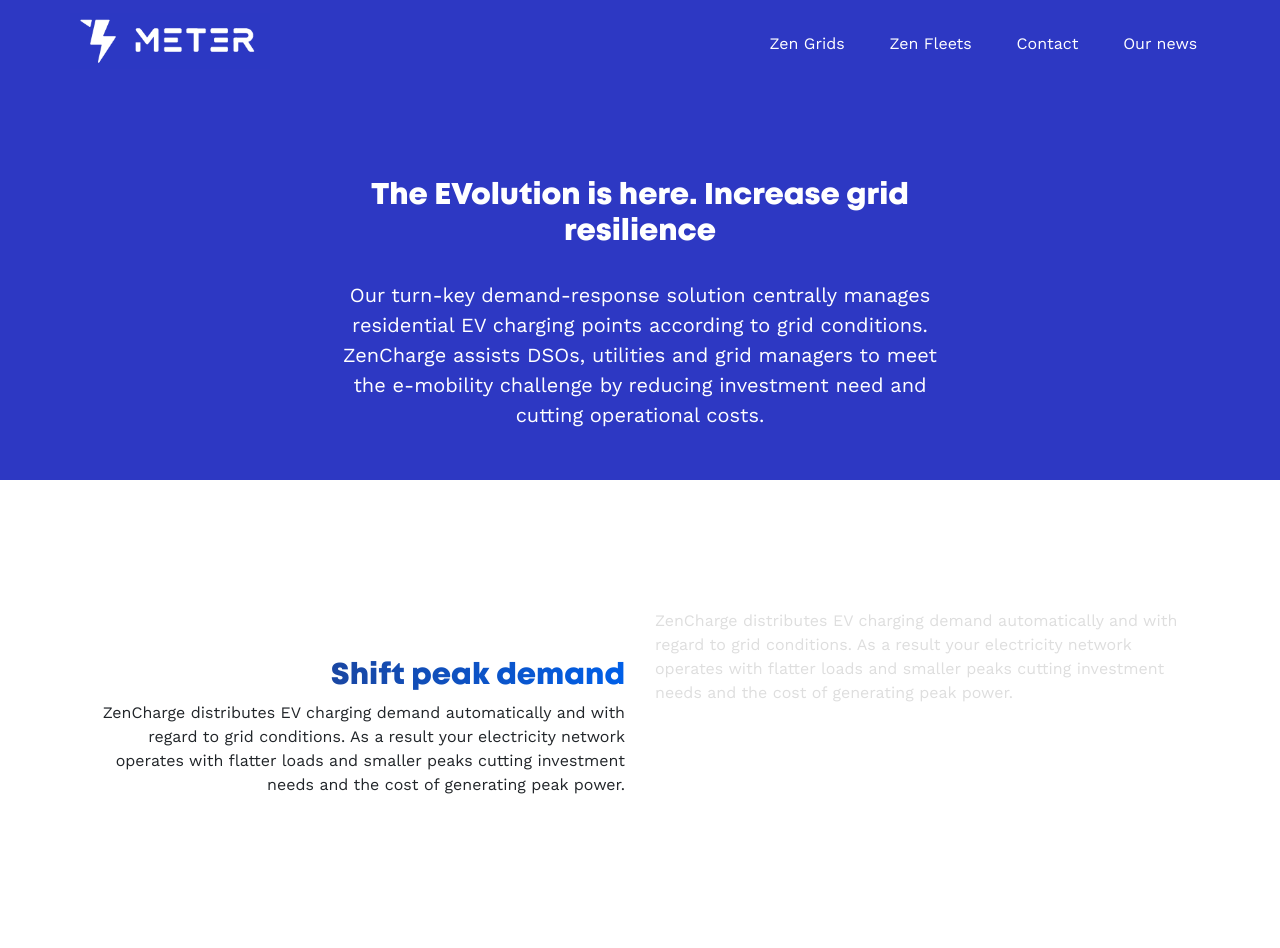
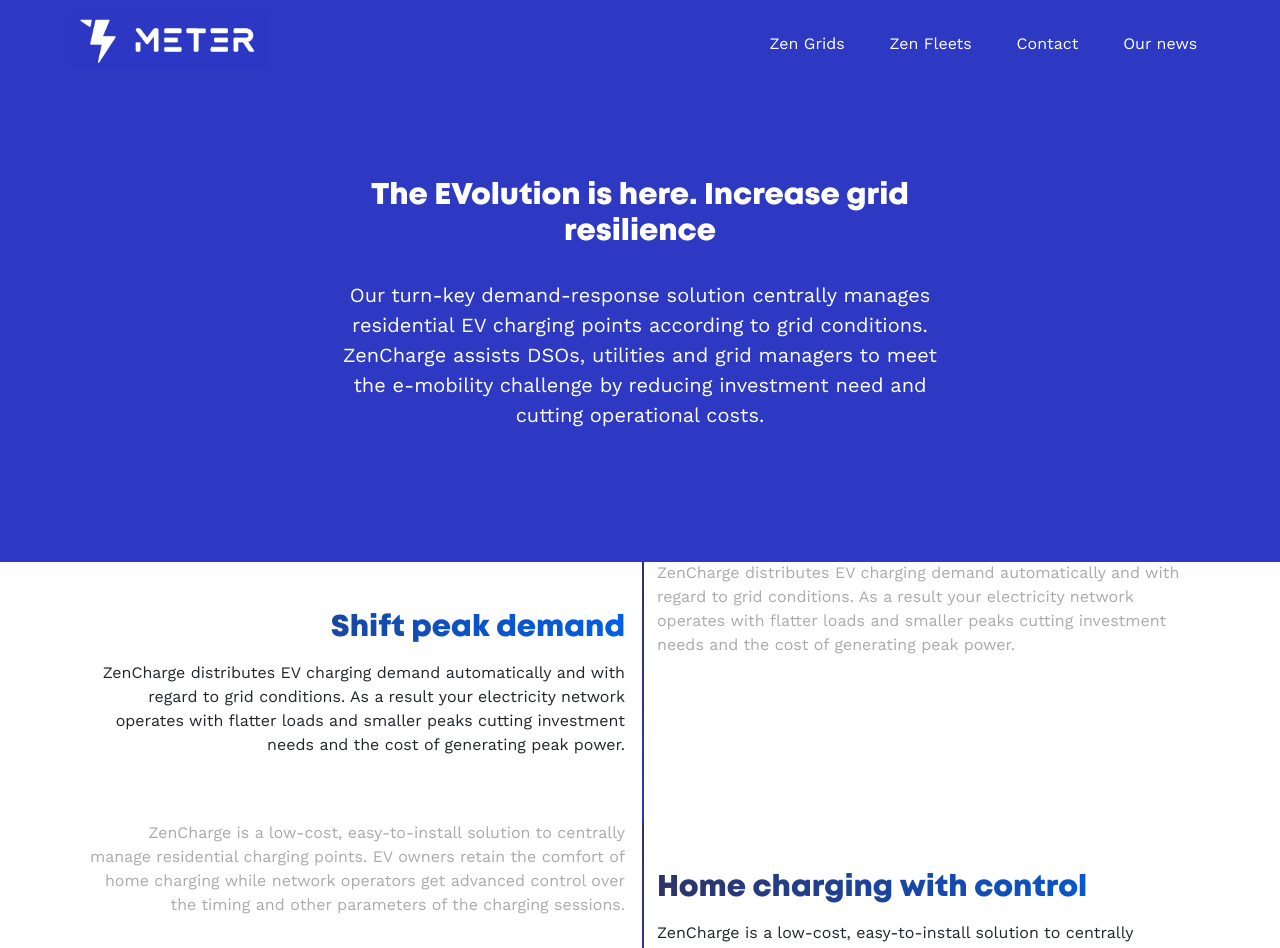
Before and after one commit to K6NO/met3rv2, a React (Create React App) app: page / in a window 1280 px wide. Shown: the top 948 px of the page. Built offline with nearby package versions, Linux system fonts and the light colour scheme.

Commit message:
Add mid-line to feature page

```diff
--- a/src/components/FeatureBackground/FeatureBackground.js
+++ b/src/components/FeatureBackground/FeatureBackground.js
@@ -5,14 +5,11 @@
 const StyledContainer = styled.div`
     position: absolute;
     width: 100%;
-    height: ${`${window.innerHeight * .8}px`};
+    height: 100px;
     top: 0;
     left: 0;
     overflow: hidden;
     z-index:-1;
-    @media ${device.md} {
-        height: ${`${window.innerHeight * .6}px`};
-    }
 `;
 
 const StyledBackground = styled.div`
--- a/src/modules/colors.js
+++ b/src/modules/colors.js
@@ -7,10 +7,12 @@
     pink: '#A265E9',
     text: '#2C2C2C',
     lightText: '#DEDEDE',
+    midText: '#aaaaaa',
     gradientText: 'linear-gradient(to right, #2F3268, #005FE8)',
     gradientTextWebkit: '-webkit-linear-gradient(left #2F3268, #005FE8)',
     gradientTextMoz: '-moz-linear-gradient(left, #2F3268, #005FE8)',
     gradientTextMs: '-ms-linear-gradient(left, #2F3268, #005FE8)',
     gradientTextO: '-o-linear-gradient(left, #2F3268, #005FE8)',
     gradientBg: 'linear-gradient(to bottom, #2F3268, #2D38C3)',
+    gradientLine: 'linear-gradient(to bottom, #2F3268, #2D38C3)',
 }
--- a/src/pages/FeaturePage/FeaturePage.js
+++ b/src/pages/FeaturePage/FeaturePage.js
@@ -10,12 +10,13 @@
 const StyledJumbotron = styled(Row)`
   height: ${`${window.innerHeight * .8}px`};
   padding: 3rem 1rem;
+  background: #2D38C3;
   @media ${device.lg} {
     height: ${`${window.innerHeight * .6}px`};
-    /* height: 50vh; */
     padding: 6rem 0;
   }
 `;
+
 const StyledFeatureHeader = styled(StyledHeader2)`
     text-align: ${props => props.i%2 === 0 ? 'right' : 'left'};
     font-size: 30px;
@@ -33,8 +34,20 @@
 `;
 const StyledLightText = styled.p`
   text-align: ${props => props.i%2 === 0 ? 'left' : 'right'};
-  color: ${Colors.lightText};
+  color: ${Colors.midText};
 `;
+
+const stylee = {
+  borderRight: '2px solid #ffffff',
+  borderLeft: '2px solid #FFffff',
+  backgroundImage: 'linear-gradient(to bottom, #2F3268, #2D38C3)',
+  backgroundSize: '2px 100%',
+  backgroundPosition:'0 100% 0 0',
+  backgroundRepeat:'no-repeat'
+}
+// style={i%2 === 0 ? {borderRight: `2px solid ${Colors.gradientLine}`} : {borderLeft: `1px solid ${Colors.gradientLine}`}}>
+// style={i%2 !== 0 ? {borderRight: `2px solid ${Colors.gradientLine}`} : {borderLeft: `1px solid ${Colors.gradientLine}`}}>
+
 const FeaturePage = (props) => (
   <div id="FeaturePage">
     <FeatureBackground />
@@ -46,21 +59,22 @@
     </StyledJumbotron>
     <StyledContainer >
         {Texts.grid.features.map((feature, i) =>
-                <Row className="py-5" key={i}>
+            <Row key={i}>
                 <Col xs={12}
                   md={i%2 === 0 ? {size: 6, order: 1} : {size: 6, order: 2}}
-                        className="py-5">
-                        <StyledFeatureHeader i={i}>{feature.title}</StyledFeatureHeader>
-                        <StyledText i={i}>{feature.p}</StyledText>
+                  className="my-auto"
+                  style={i%2 !== 0 ? stylee : {}}>
+                  <StyledFeatureHeader i={i} className="pt-5 pb-2">{feature.title}</StyledFeatureHeader>
+                  <StyledText className="pb-5" i={i}>{feature.p}</StyledText>
                 </Col>
-                    <Col xs={12} md={i%2 === 0 ? {size: 6, order: 2} : {size: 6, order: 1}}>
-                    <StyledLightText i={i}>{feature.p}</StyledLightText>
+                <Col xs={12}
+                  md={i%2 === 0 ? {size: 6, order: 2} : {size: 6, order: 1}}
+                  className=""
+                  style={i%2 === 0 ? stylee : {}}>
+                  <StyledLightText i={i} className="pb-5">{feature.p}</StyledLightText>
                 </Col>
             </Row>)}
-
-             Featurelist
     </StyledContainer>
-
   </div>
 );
 
```
Lines whose indentation alone changed are shown as unchanged.
